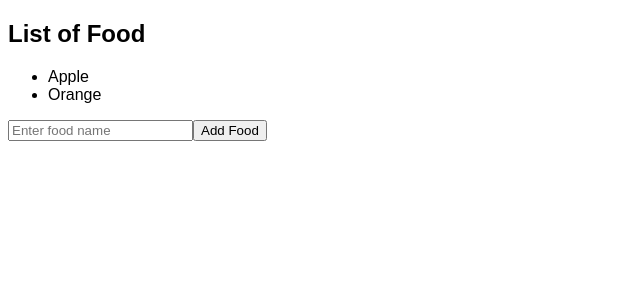
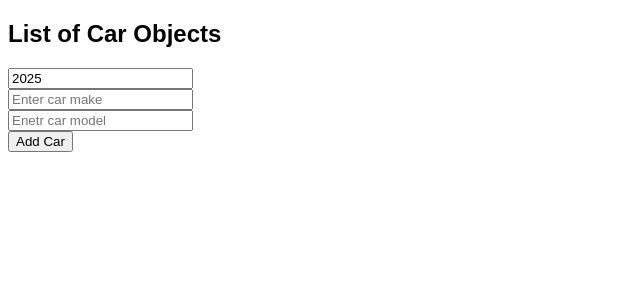
Before and after one commit to megumi-seki/react-full-course, a React (Vite) app: page / in a window 1280 px wide. Shown: the top 300 px of the page, without its empty margins (0-640 px from the left). Built offline with nearby package versions, Linux system fonts and the light colour scheme.

Commit message:
learn to update array of object in state

```diff
--- a/src/MyComponent.jsx
+++ b/src/MyComponent.jsx
@@ -3,35 +3,58 @@ import React, {useState} from "react";
 
 function MyComponent() {
 
-    const [foods, setFoods] = useState(["Apple", "Orange"]);
+    const [cars, setCars] = useState([]);
+    const [carYear, setCarYear] = useState(new Date().getFullYear());
+    const [carMake, setCarMake] = useState("");
+    const [carModel, setCarModel] = useState("");
 
-    function handleAddFood() {
+    function handleAddCar() {
 
-        const newFood = document.getElementById("foodInput").value;
-        document.getElementById("foodInput").value = "";
+        const newCar = {year: carYear,
+                        make: carMake,
+                        model: carModel};
 
-        setFoods(f => [...f, newFood]);
+        setCars(c => [...c, newCar]);
+
+        setCarYear(new Date().getFullYear());
+        setCarMake("");
+        setCarModel("");
     }
 
-    function handleRemoveFood(index) {
+    function handleRemoveCar(index) {
+        setCars(c => c.filter((_, i) => i !== index))
+    }
 
-        setFoods(foods.filter((_, i) => i !== index))
+    function handleYearChange(event) {
+        setCarYear(event.target.value)
+    }
+
+    function handleMakeChange(event) {
+        setCarMake(event.target.value)
+    }
+
+    function handleModelChange(event) {
+        setCarModel(event.target.value)
     }
 
     return(
         <div>
-            <h2>List of Food</h2>
+            <h2>List of Car Objects</h2>
             <ul>
-                {foods.map((food, index) =>
-                    <li key={index} onClick={() => handleRemoveFood(index)}>
-                        {food}
-                    </li>)}
+                {cars.map((car, index) =>
+                    <li key={index} onClick={() => handleRemoveCar(index)}>
+                        {car.year} {car.make} {car.model}
+                    </li>
+                )}
             </ul>
-            <input type="text" id="foodInput" placeholder="Enter food name"/>
-            <button onClick={handleAddFood}>Add Food</button>
+
+            <input type="number" value={carYear} onChange={handleYearChange}/><br/>
+            <input type="text" value={carMake} onChange={handleMakeChange} placeholder="Enter car make"/><br/>
+            <input type="text" value={carModel} onChange={handleModelChange} placeholder="Enetr car model"/><br/>
+            <button onClick={handleAddCar}>Add Car</button>
+
         </div>
-    )
-
+    );
 }
 
 export default MyComponent
```
